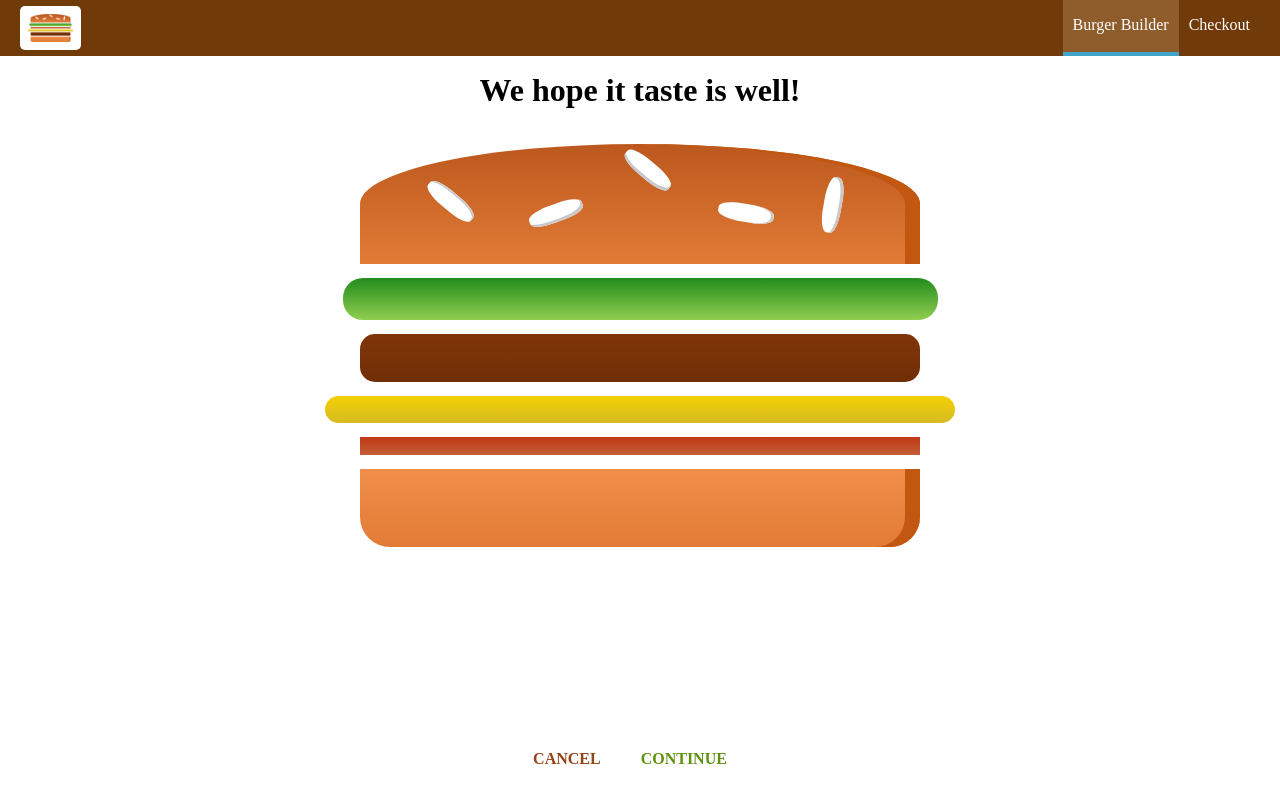
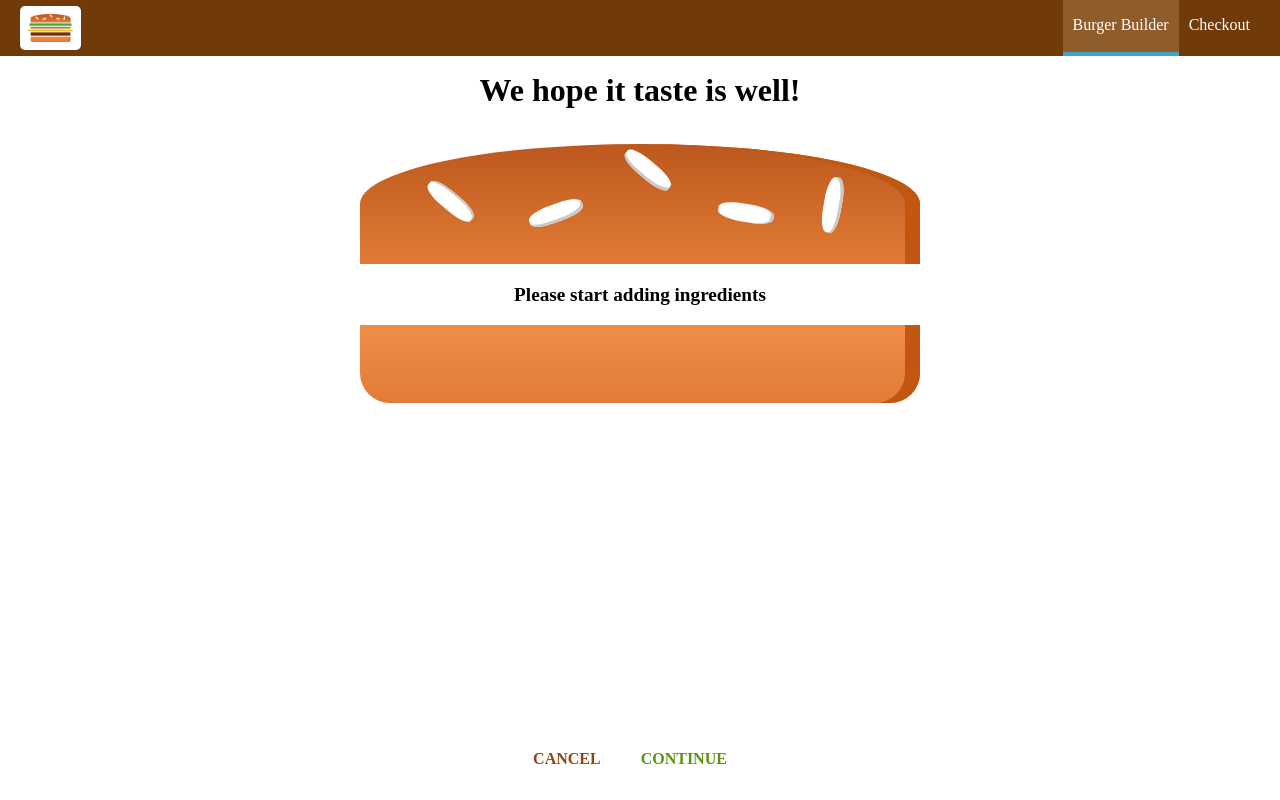
Before and after one commit to motasem99/burger-app, a React (Create React App) app: page /checkout in a window 1280 px wide. Built offline with nearby package versions, Linux system fonts and the light colour scheme.

Commit message:
learn react burger-app lec7

```diff
--- a/src/containers/BurgerBuilder/BurgerBuilder.js
+++ b/src/containers/BurgerBuilder/BurgerBuilder.js
@@ -116,7 +116,15 @@
         // .catch(error => {
         //     this.setState({ loading: false, purchasing: false })
         // })
-        this.props.history.push('/checkout')
+        const queryParams = []
+        for(let i in this.state.ingredients) {
+            queryParams.push(encodeURIComponent(i) + '=' + encodeURIComponent(this.state.ingredients[i]))
+        }
+        const queryString = queryParams.join('&')
+        this.props.history.push({
+            pathname: '/checkout',
+            search: '?' + queryString
+        })
     }
 
     render(){
--- a/src/containers/Checkout/Checkout.js
+++ b/src/containers/Checkout/Checkout.js
@@ -10,6 +10,15 @@
             cheese: 1,
             bacon: 1
         }
+    }
+
+    componentDidMount() {
+        const query = new URLSearchParams(this.props.location.search)
+        const ingredients = {}
+        for(let param of query.entries()){
+            ingredients[param[0]] = +param[1]
+        }
+        this.setState({ ingredients: ingredients })
     }
 
     checkoutCancelledHandler = () => {
```
Also changed, not shown: 1 other file (tests, documents, lock files or other folders).
